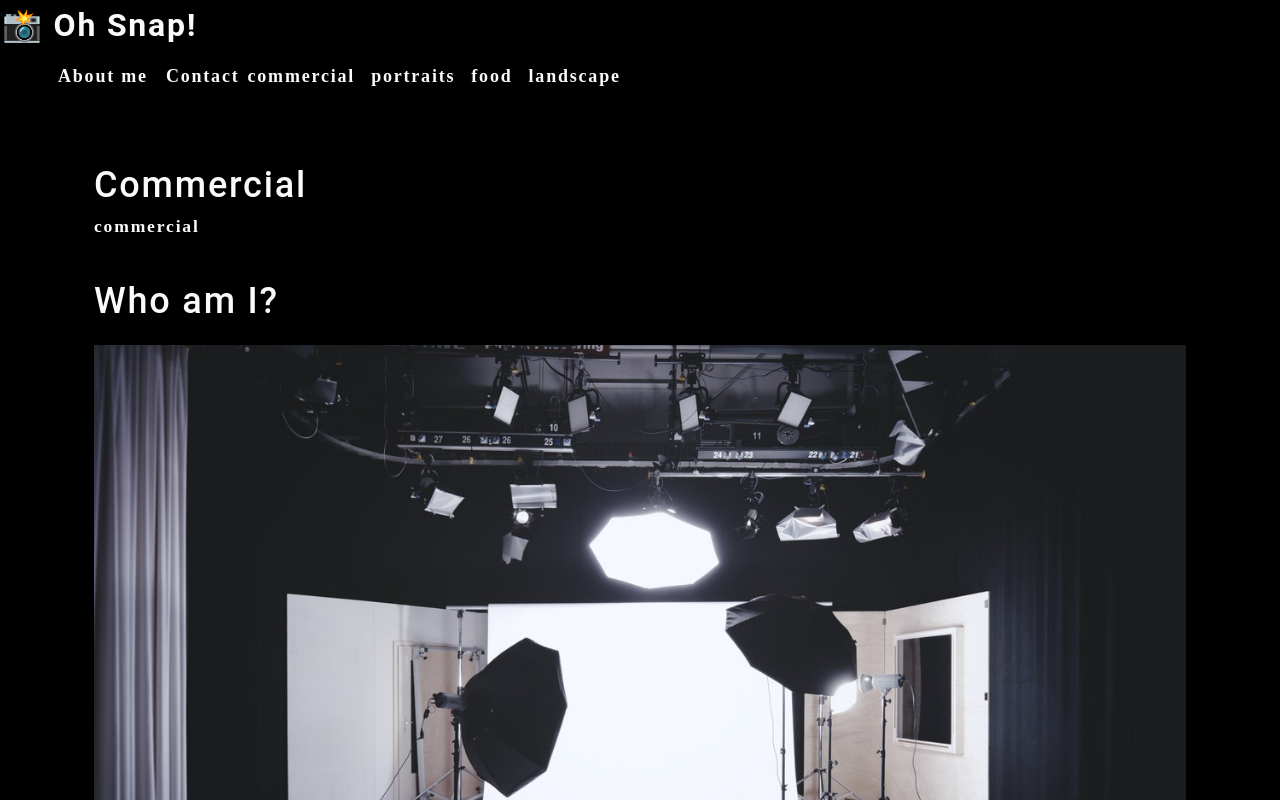
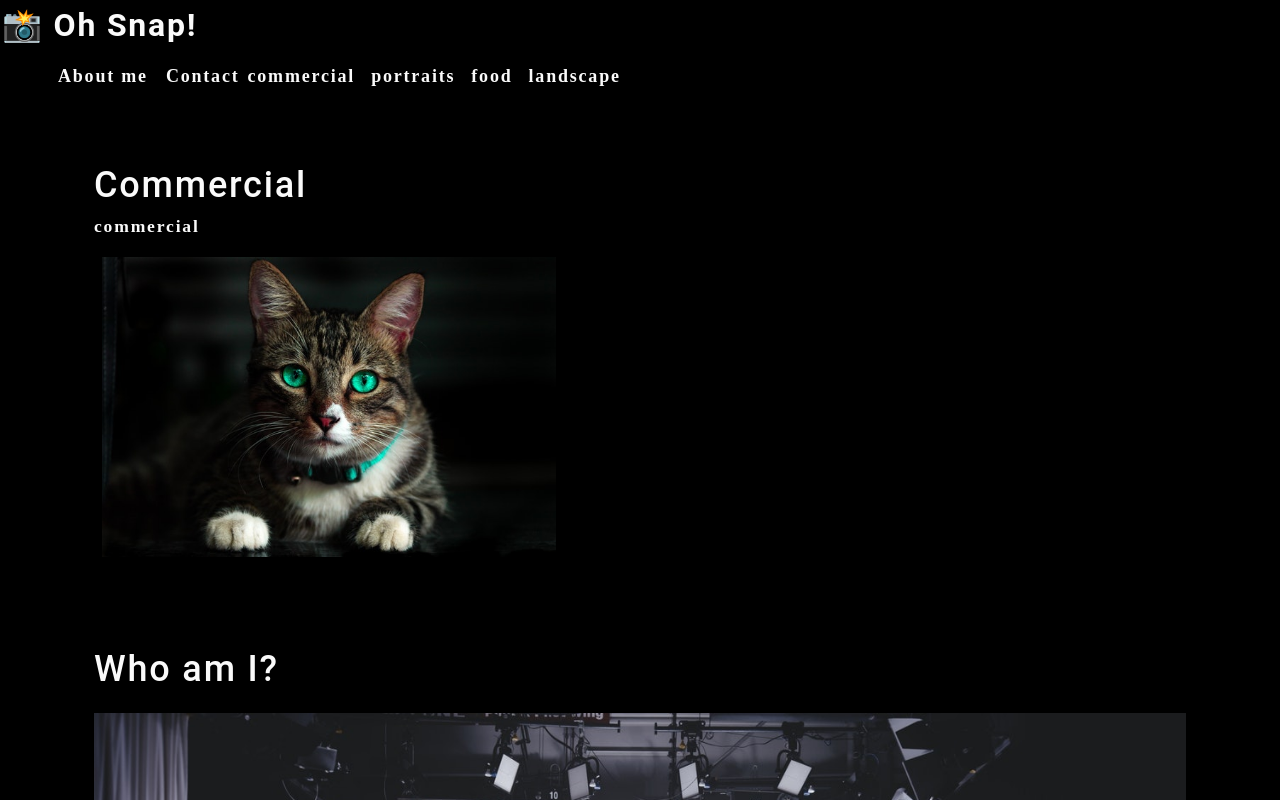
Before and after one commit to dillin92/photo-port-v2, a React (Create React App) app: page / in a window 1280 px wide. Shown: the top 800 px of the page. Built offline with nearby package versions, Linux system fonts and the light colour scheme.

Commit message:
pretty hardcoded kitty!

```diff
--- a/src/components/Gallery/index.js
+++ b/src/components/Gallery/index.js
@@ -1,16 +1,26 @@
 import React from 'react';
 import { capitalizeFirstLetter } from '../../utils/helpers';
+import photo from "../../assets/small/portraits/0.jpg";
 
 function Gallery(props) {
+
     const currentCategory = {
       name: "commercial",
       description:
         "Photos of grocery stores, food trucks, and other commercial projects",
     };
+
     return (
       <section>
         <h1>{ capitalizeFirstLetter(currentCategory.name)}</h1>
         <p>{currentCategory.name}</p>
+        <div className="flex-row">
+          <img
+            src={photo}
+            alt="Commercial Example"
+            className="img-thumbnail mx-1"
+          />
+      </div>
       </section>
     );
   }
```
